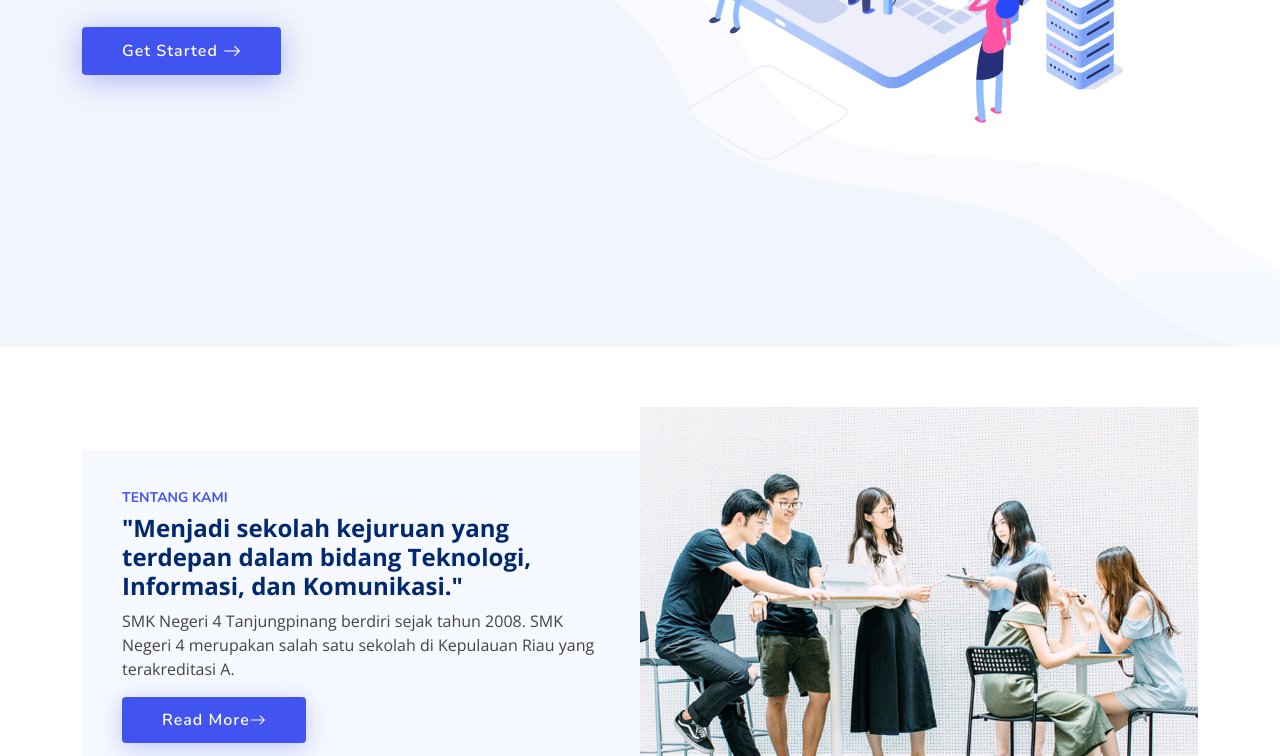
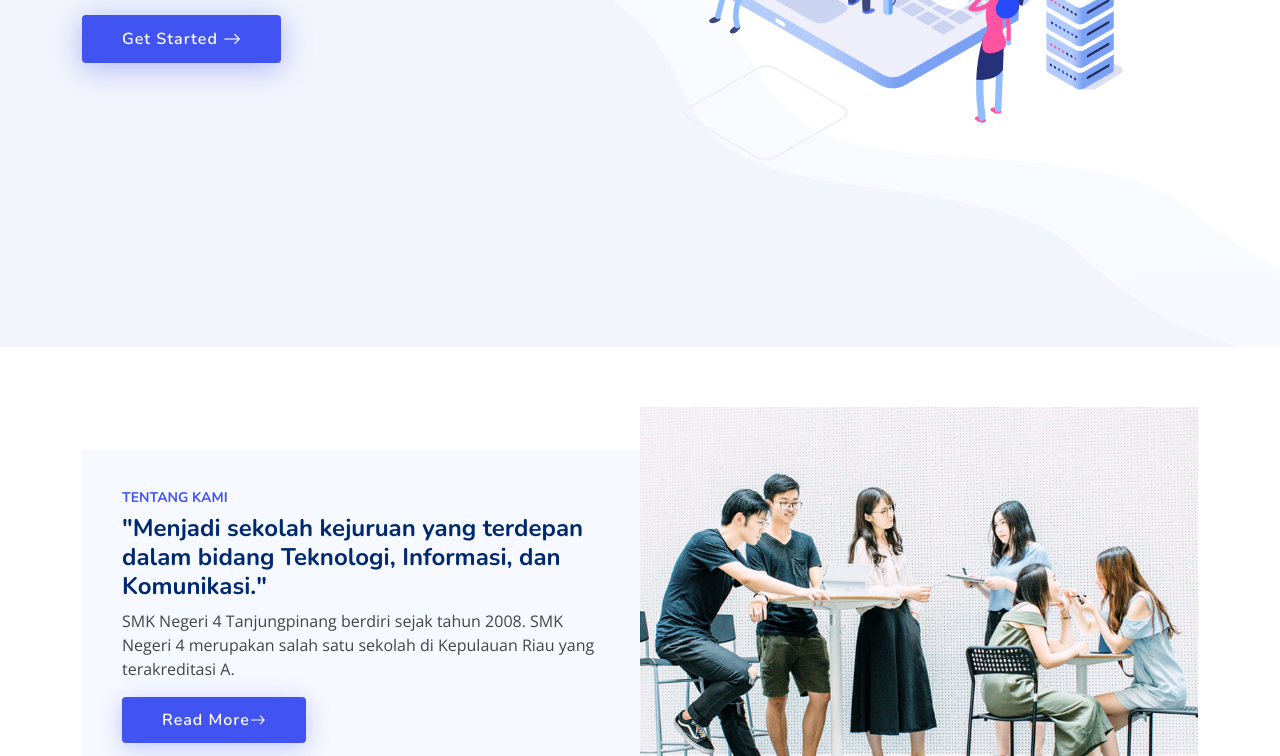
Before and after one commit to Rachmatdhani-Rayner-Samudera/Rachmatdhani-Rayner-Samudera.github.io, a plain HTML site: page index.html in a window 1280 px wide. Shown: the part 453-1209 px from the top of the page. Drawn offline with nearby package versions, Linux system fonts and the light colour scheme.

Commit message:
updatesu

```diff
--- a/assets/css/style.css
+++ b/assets/css/style.css
@@ -20,7 +20,7 @@ a:hover{
 text-decoration: none;
 }
 
-h1, h1, h3, h4, h5, h6 {
+h1, h2, h3, h4, h5, h6 {
   font-family: "Nunito", sans-serif;
 }
 /* ---------------------------------
```
